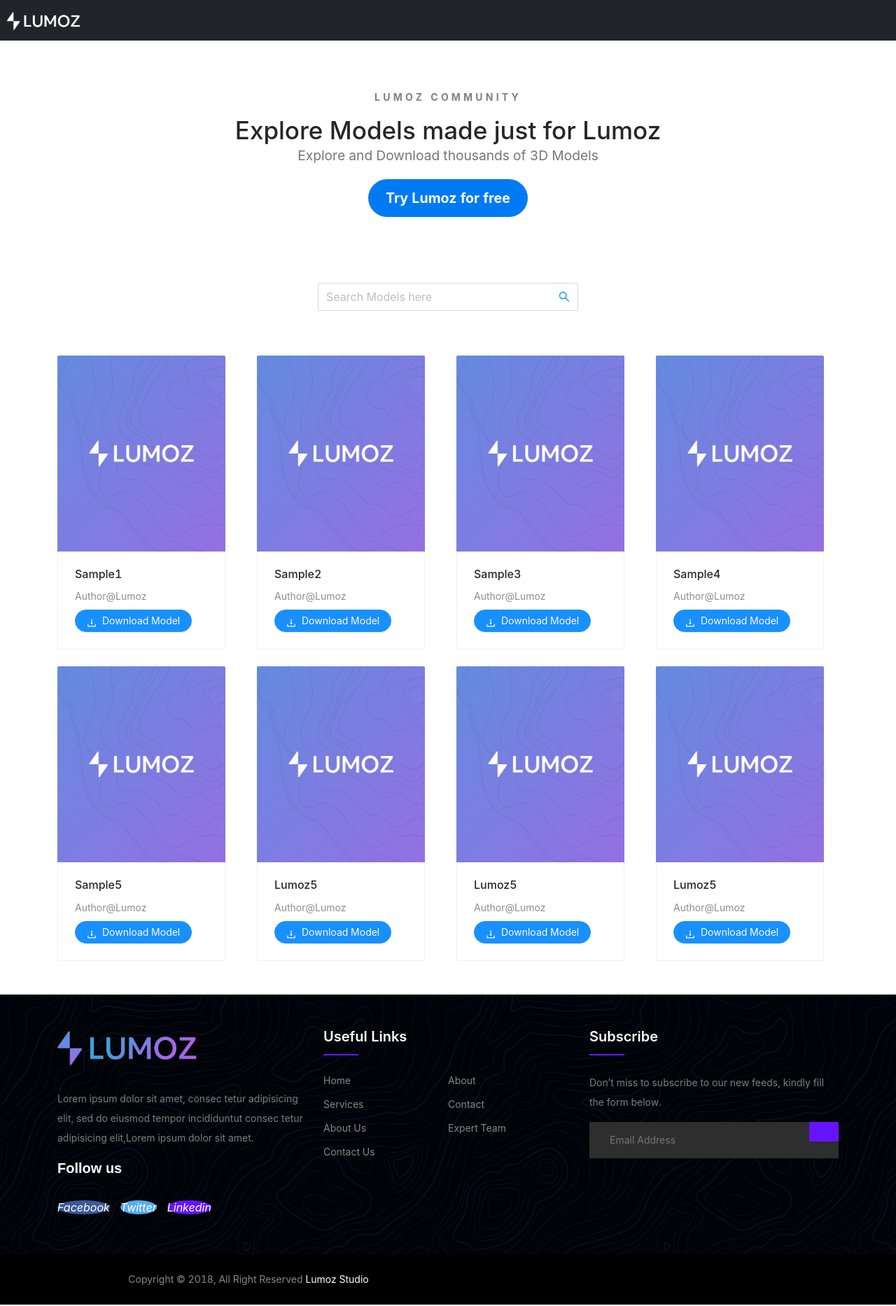
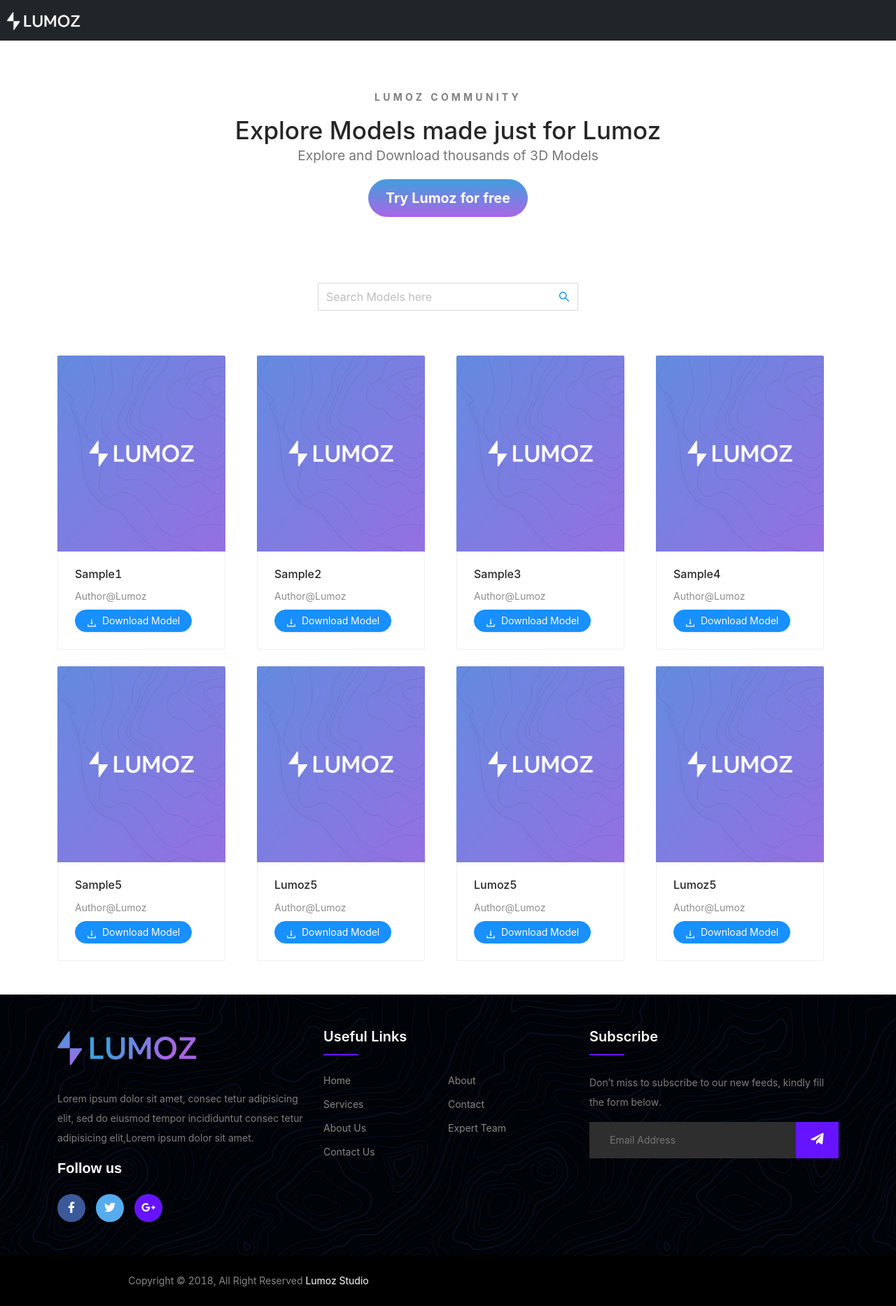
Before and after one commit to Bawanthathilan/Lumoz-Community, a React (Create React App) app: page / in a window 1280 px wide. Shown: the whole page at 70% size. Built offline with nearby package versions, Linux system fonts and the light colour scheme.

Commit message:
footer update

```diff
--- a/public/index.html
+++ b/public/index.html
@@ -10,6 +10,13 @@
       content="Web site created using create-react-app"
     />
     <link rel="apple-touch-icon" href="%PUBLIC_URL%/logo192.png" />
+    <link
+      rel="stylesheet"
+      href="https://cdnjs.cloudflare.com/ajax/libs/font-awesome/5.15.4/css/all.min.css"
+      integrity="sha512-1ycn6IcaQQ40/MKBW2W4Rhis/DbILU74C1vSrLJxCq57o941Ym01SwNsOMqvEBFlcgUa6xLiPY/NS5R+E6ztJQ=="
+      crossorigin="anonymous"
+      referrerpolicy="no-referrer"
+    />
     <!--
       manifest.json provides metadata used when your web app is installed on a
       user's mobile device or desktop. See https://developers.google.com/web/fundamentals/web-app-manifest/
--- a/src/components/Footer.jsx
+++ b/src/components/Footer.jsx
@@ -1,11 +1,6 @@
 import React from 'react'
 import './Footer.css'
 import Logo from '../assets/logo.png'
-import {
-  FacebookOutlined,
-  TwitterOutlined,
-  InstagramOutlined,
-} from '@ant-design/icons'
 
 function Footer() {
   return (
@@ -31,13 +26,13 @@ function Footer() {
                   <div class='footer-social-icon'>
                     <span>Follow us</span>
                     <a href='#'>
-                      <i class='fab fa-facebook-f facebook-bg'>Facebook</i>
+                      <i class='fab fa-facebook-f facebook-bg'></i>
                     </a>
                     <a href='#'>
-                      <i class='fab fa-twitter twitter-bg'>Twitter</i>
+                      <i class='fab fa-twitter twitter-bg'></i>
                     </a>
                     <a href='#'>
-                      <i class='fab fa-google-plus-g google-bg'>Linkedin</i>
+                      <i class='fab fa-google-plus-g google-bg'></i>
                     </a>
                   </div>
                 </div>
--- a/src/components/Hero.css
+++ b/src/components/Hero.css
@@ -36,7 +36,7 @@ section {
   margin-top: 0.2em;
 }
 .left-col .primary-cta {
-  background: #007af3;
+  background: linear-gradient(#419fdd, #a966e5);
   color: white;
   text-decoration: none;
   padding: 0.6em 1.3em;
```
